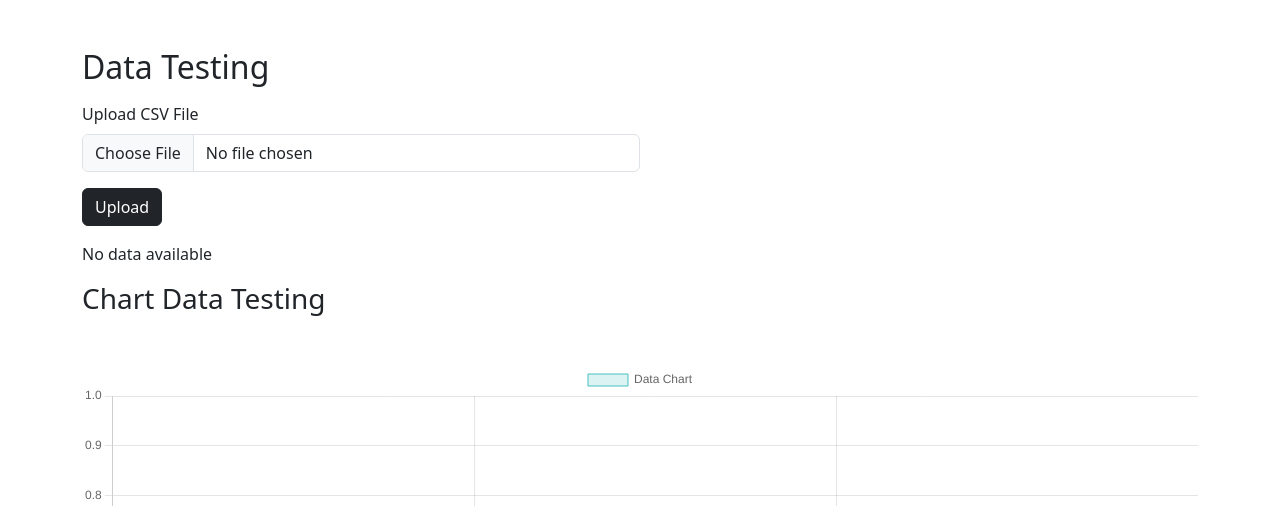
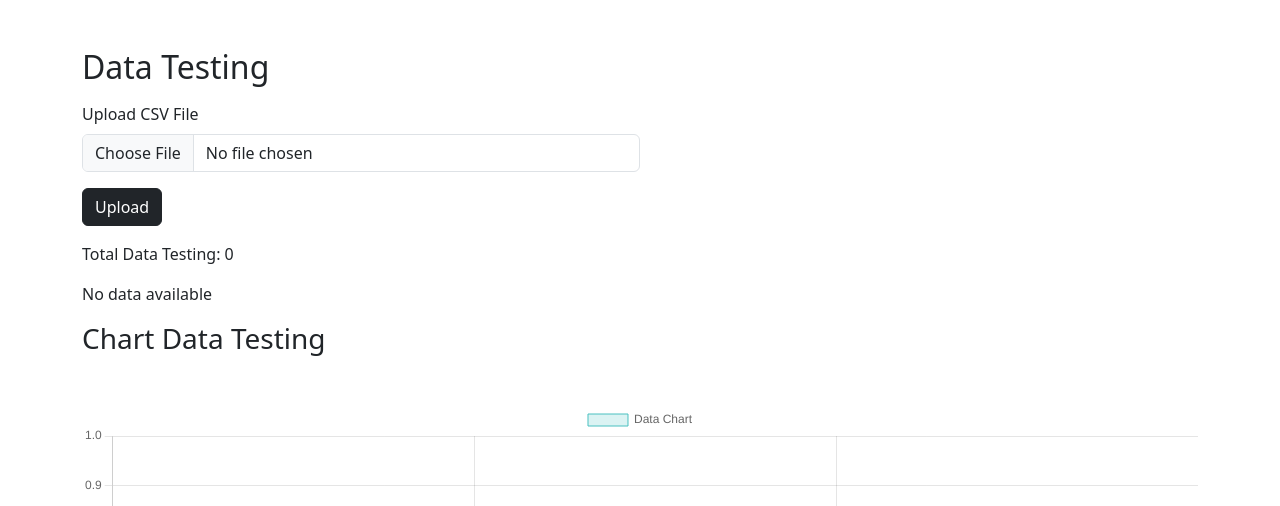
Before and after one commit to Anugerah20/FTC-Guru-Honorer, a Flask app: page /show-data-testing in a window 1280 px wide. Shown: the part 56-562 px from the top of the page. Run offline with Flask 3, Linux system fonts and the light colour scheme; the visitor is signed in with stand-in values (Sample User, id 1); parts of the project's set-up code (start-up, migrations or seed data) failed here and were passed over.

Commit message:
update: show total data and pagination

```diff
--- a/templates/data-testing.html
+++ b/templates/data-testing.html
@@ -13,7 +13,7 @@
                     <button type="submit" class="btn btn-dark my-3">Upload</button>
                </div>
           </form>
-          <!-- <p>Total Data Testing: {{total_data}}</p> -->
+          <p>Total Data Testing: {{total_data}}</p>
 
           {% if labeled_data %}
           <table class="table table-bordered table-responsive-md table-responsive-sm">
@@ -38,9 +38,6 @@
           <p>No data available</p>
           {% endif %}
      </div>
-
-     <!-- Show image -->
-     <!-- <img src="{{ url_for('static', filename='images/bar_chart.png')}}" alt="bar chart" /> -->
 
      <!-- Pagination -->
      {% if total_pages > 1 %}
```
